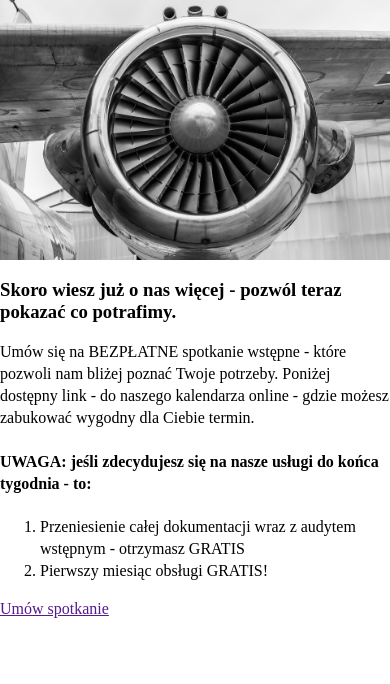
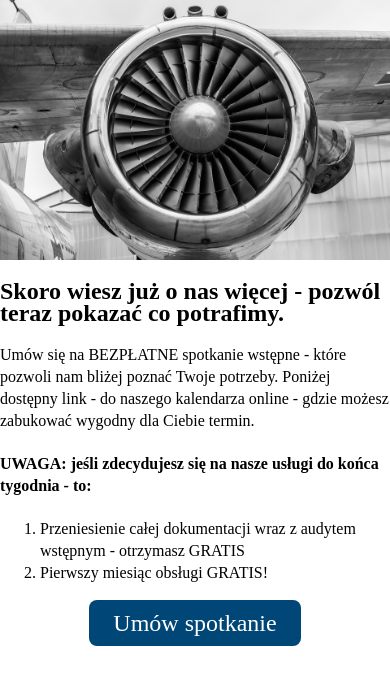
Before and after one commit to marcinliwen/cloudcounting-test, a Gatsby site: page /sucess in a window 390 px wide. Built offline with nearby package versions, Linux system fonts and the light colour scheme; Gatsby itself is replaced by a stand-in of ours; a web font is replaced by a local one.

Commit message:
style i ikona

```diff
--- a/src/components/Subscribe.js
+++ b/src/components/Subscribe.js
@@ -15,17 +15,19 @@ const Subscribe = () => {
   };
   return (
     <form onSubmit={submitHandler}>
-      <input
+        <div className="form-item">
+        <input
         type="email"
         id="email"
         name="email"
         pattern="[a-zA-Z0-9.-_]{1,}@[a-zA-Z.-]{2,}[.]{1}[a-zA-Z]{2,}"
-        size="30"
         placeholder="Podaj swój e-mail"
         required
         onChange={(e) => setEmail(e.target.value)}
       />
       <input type="submit" value="Wyślij" />
+        </div>
+
     </form>
   );
 };
--- a/src/components/hero.css
+++ b/src/components/hero.css
@@ -5,9 +5,10 @@
     justify-content: flex-end;
     align-items: flex-end;
     position: relative;
+    padding: 5% 0 0 15%;
 }
 .hero-img{
-    position: absolute;
+    position: fixed;
     width: 100%;
     left: 0;
     height: 100%;
@@ -19,6 +20,8 @@
     position: relative;
     background: #4cc6fd94;
     border-radius: 180px 0 0 0;
+   width: 100%;
+   height: 100%;
 }
 .hero-img .gatsby-image-wrapper{
     position: absolute;
@@ -28,14 +31,36 @@
     left: 0px;
 }
 .hero-text-wrapper {
-    max-width: 980px;
+    max-width: 800px;
     padding: 44px 20px 20px 120px;
 }
 h2{
-    font-size: 4rem;
+    font-size: 3rem;
     line-height: 5rem;
 }
 p{
-    font-size: 2rem;
-    line-height: 3rem;
+    font-size: 1.25rem;
+    line-height: 2rem;
 }
+@media(max-width: 690px){
+    h2 {
+        font-size: 2rem;
+        line-height: 2.5rem;
+    }
+    p{
+        font-size: 1rem;
+        line-height: 1.5rem;
+    }
+    .hero-text-wrapper {
+        padding: 20px;
+    }
+
+    .hero-container {
+        padding: 5% 0 0 5%;
+    }
+
+
+    .hero-tex-container {
+        border-radius: 44px 0 0 0;
+    }
+}
--- a/src/components/layout.css
+++ b/src/components/layout.css
@@ -13,3 +13,27 @@ body, html{
     margin: 0px;
     padding: 0px
 }
+a{
+    text-decoration:none;
+}
+.btn{
+    padding: 12px 24px;
+    border-radius: 8px;
+    border: none;
+    background: #004676;
+    color: #fff;
+    font-size: 1.5rem;
+    cursor: pointer;
+    transition: box-shadow 0.2s ease-out;
+    margin: auto;
+    display: block;
+    text-align: center;
+    max-width: fit-content;
+}
+.btn:hover {
+    box-shadow: 1px 3px 3px #000;
+}
+
+.btn:active {
+    box-shadow: 1px 2px 3px #000;
+}
--- a/src/pages/sucess.js
+++ b/src/pages/sucess.js
@@ -13,7 +13,7 @@ const IndexPage = ({data}) => {
         </div>
         <div className="hero-tex-container">
             <div className="hero-text-wrapper">
-            <h3>Skoro wiesz już o nas więcej - pozwól teraz pokazać co potrafimy.</h3>
+            <h2>Skoro wiesz już o nas więcej - pozwól teraz pokazać co potrafimy.</h2>
             <p>Umów się na BEZPŁATNE spotkanie wstępne - które pozwoli nam bliżej poznać Twoje potrzeby. Poniżej dostępny link - do naszego kalendarza online - gdzie możesz zabukować wygodny dla Ciebie termin.</p>
             <h4>UWAGA: jeśli zdecydujesz się na nasze usługi do końca tygodnia - to:</h4>
 
@@ -21,7 +21,7 @@ const IndexPage = ({data}) => {
   <li>Przeniesienie całej dokumentacji wraz z audytem wstępnym - otrzymasz GRATIS</li>
   <li>Pierwszy miesiąc obsługi GRATIS!</li>
 </ol>
-<a href="">Umów spotkanie</a>
+<a href="" className="btn">Umów spotkanie</a>
             </div>
 
         </div>
```
Also changed, not shown: src/components/subscribe.css (+35 -0 lines), src/images/icon.png, src/images/rocket_icon.png (added).
